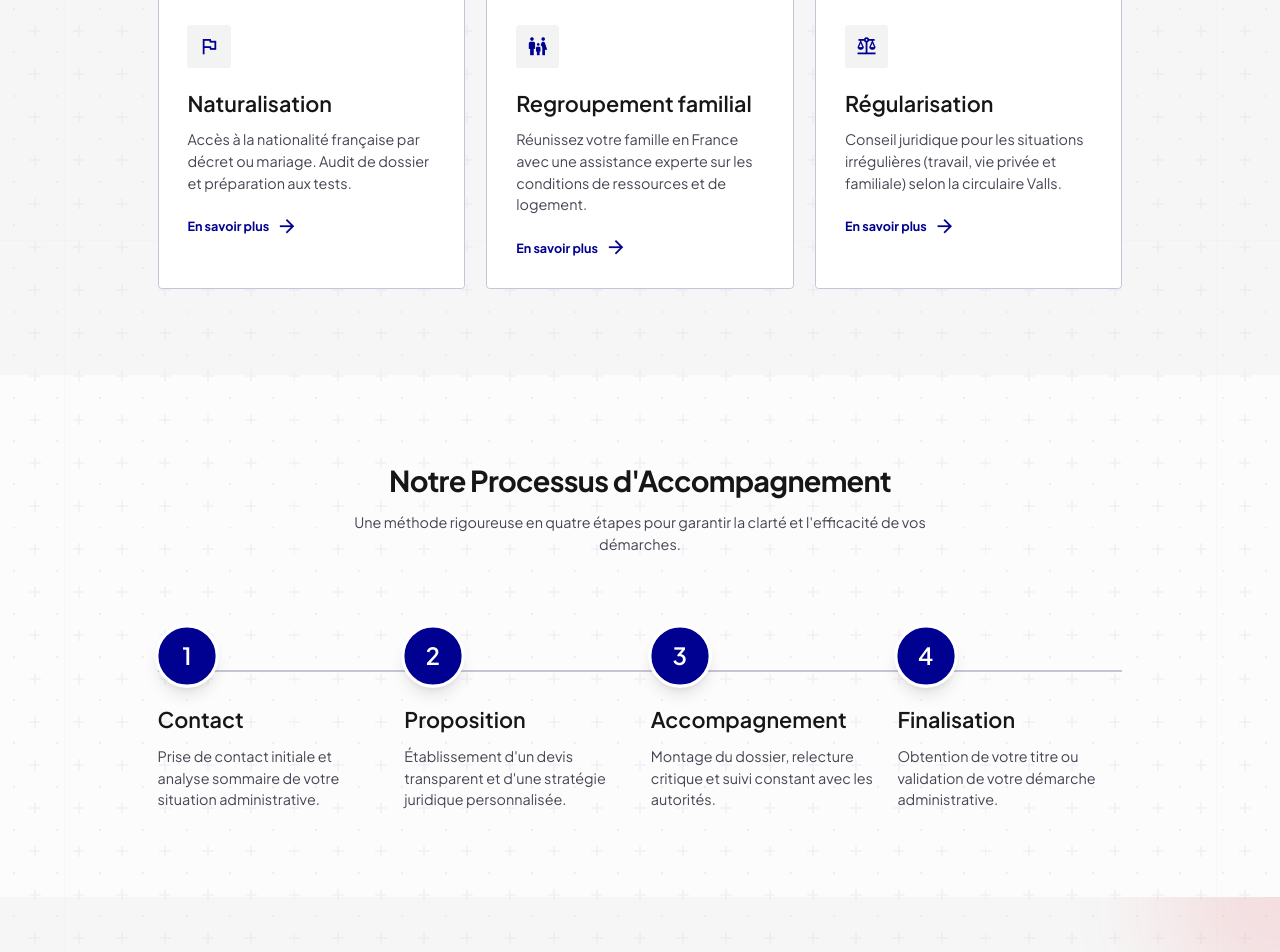
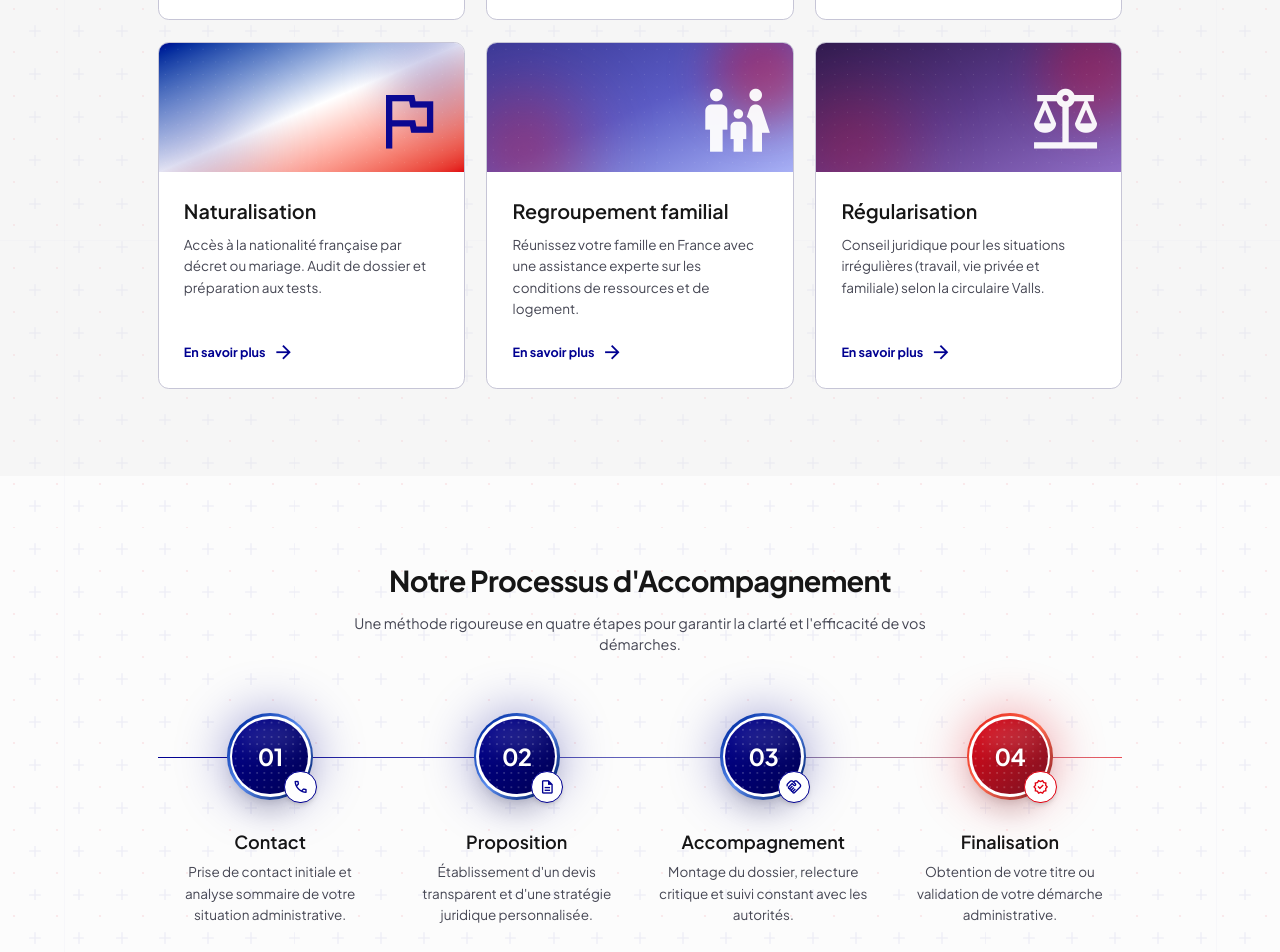
Before and after one commit to DigitariaWebs/civiqueguidance, a Next.js app: page / in a window 1280 px wide. Shown: the part 1200-2152 px from the top of the page. Built offline with nearby package versions, Linux system fonts and the light colour scheme.

Commit message:
Update branding from CiviqueGuidance to DémarchesCivique across multiple components and layout

```diff
--- a/app/components/Footer.tsx
+++ b/app/components/Footer.tsx
@@ -24,13 +24,13 @@ export default function Footer() {
           <div className="flex items-center gap-3 mb-6">
             <Image
               src="/logo.png"
-              alt="CiviqueGuidance"
+              alt="DémarchesCivique"
               width={32}
               height={32}
               className="h-8 w-8 object-contain"
             />
             <span className="text-[20px] font-bold text-french-blue">
-              CiviqueGuidance
+              DémarchesCivique
             </span>
           </div>
           <p className="text-[16px] text-on-surface-variant mb-6 leading-relaxed">
@@ -85,7 +85,7 @@ export default function Footer() {
 
       <div className="border-t border-outline-variant/30 py-8 px-page max-w-content mx-auto">
         <p className="text-[12px] text-on-surface-variant text-center opacity-70">
-          © {new Date().getFullYear()} CiviqueGuidance. Service public de
+          © {new Date().getFullYear()} DémarchesCivique. Service public de
           l&apos;accompagnement administratif.
         </p>
       </div>
--- a/app/components/Process.tsx
+++ b/app/components/Process.tsx
@@ -1,21 +1,25 @@
 const steps = [
   {
-    n: 1,
+    n: "01",
+    icon: "call",
     title: "Contact",
     desc: "Prise de contact initiale et analyse sommaire de votre situation administrative.",
   },
   {
-    n: 2,
+    n: "02",
+    icon: "description",
     title: "Proposition",
     desc: "Établissement d'un devis transparent et d'une stratégie juridique personnalisée.",
   },
   {
-    n: 3,
+    n: "03",
+    icon: "handshake",
     title: "Accompagnement",
     desc: "Montage du dossier, relecture critique et suivi constant avec les autorités.",
   },
   {
-    n: 4,
+    n: "04",
+    icon: "verified",
     title: "Finalisation",
     desc: "Obtention de votre titre ou validation de votre démarche administrative.",
   },
@@ -25,7 +29,7 @@ export default function Process() {
   return (
     <section className="py-16 sm:py-20 lg:py-24 bg-surface-container-lowest/50">
       <div className="max-w-content mx-auto px-page">
-        <div className="text-center mb-12 sm:mb-20">
+        <div className="text-center mb-12 sm:mb-16">
           <h2 className="text-[26px] leading-8 sm:text-[32px] sm:leading-10 font-bold tracking-tight text-ink-black mb-4">
             Notre Processus d&apos;Accompagnement
           </h2>
@@ -36,23 +40,90 @@ export default function Process() {
         </div>
 
         <div className="relative">
-          <div className="hidden lg:block absolute top-12 left-0 w-full h-0.5 bg-outline-variant" />
-          <div className="grid grid-cols-1 md:grid-cols-2 lg:grid-cols-4 gap-6 relative">
-            {steps.map((s) => (
+          {/* Horizontal connector line (visible from md and up) */}
+          <div className="hidden md:block absolute top-[44px] lg:top-12 left-0 right-0 mx-auto h-0.5 bg-linear-to-r from-french-blue via-french-blue/60 to-marianne-red/70" />
+
+          <ol className="grid grid-cols-1 md:grid-cols-4 gap-10 md:gap-6 relative">
+            {steps.map((s, i) => {
+              const isLast = i === steps.length - 1;
+              return (
+                <li
+                  key={s.n}
+                  className="flex flex-col items-center text-center"
+                >
+                  {/* Numbered marker — layered medal style */}
+                  <div className="relative z-10">
+                    {/* Outer halo */}
                     <div
-                key={s.n}
-                className="flex flex-col items-center lg:items-start text-center lg:text-left bg-white lg:bg-transparent p-6 lg:p-0 rounded-lg"
+                      className={`absolute inset-0 rounded-full blur-xl scale-110 ${
+                        isLast ? "bg-marianne-red/30" : "bg-french-blue/30"
+                      }`}
+                    />
+                    {/* Outer ring */}
+                    <div
+                      className={`relative w-[88px] h-[88px] lg:w-24 lg:h-24 rounded-full p-[3px] ${
+                        isLast
+                          ? "bg-linear-to-br from-marianne-red via-[#ff6a4d] to-[#7a1020]"
+                          : "bg-linear-to-br from-french-blue via-[#5b8def] to-[#000053]"
+                      } shadow-xl`}
                     >
-                <div className="w-16 h-16 rounded-full bg-french-blue text-white flex items-center justify-center text-[24px] font-semibold mb-6 relative z-10 border-4 border-white scale-110 shadow-lg">
+                      {/* White separator */}
+                      <div className="w-full h-full rounded-full bg-white p-[3px]">
+                        {/* Inner gradient core */}
+                        <div
+                          className={`w-full h-full rounded-full flex items-center justify-center relative overflow-hidden ${
+                            isLast
+                              ? "bg-linear-to-br from-marianne-red to-[#7a1020]"
+                              : "bg-linear-to-br from-french-blue to-[#000053]"
+                          }`}
+                        >
+                          {/* Subtle dot pattern inside */}
+                          <div
+                            className="absolute inset-0 opacity-25"
+                            style={{
+                              backgroundImage:
+                                "radial-gradient(rgba(255,255,255,0.7) 1px, transparent 1px)",
+                              backgroundSize: "8px 8px",
+                            }}
+                          />
+                          {/* Glossy highlight */}
+                          <div className="absolute inset-x-2 top-1.5 h-1/3 rounded-full bg-white/15 blur-md" />
+                          <span className="relative text-white font-bold text-[22px] lg:text-[26px] tracking-tight drop-shadow">
                             {s.n}
+                          </span>
                         </div>
-                <h4 className="text-[24px] leading-8 font-semibold text-ink-black mb-3">
+                      </div>
+                    </div>
+                    {/* Icon badge */}
+                    <div
+                      className={`absolute -bottom-1 -right-1 w-9 h-9 rounded-full bg-white shadow-md flex items-center justify-center border-2 ${
+                        isLast ? "border-marianne-red" : "border-french-blue"
+                      }`}
+                    >
+                      <span
+                        className={`material-symbols-outlined ${
+                          isLast ? "text-marianne-red" : "text-french-blue"
+                        }`}
+                        style={{ fontSize: "18px" }}
+                      >
+                        {s.icon}
+                      </span>
+                    </div>
+                  </div>
+
+                  {/* Content */}
+                  <div className="mt-8 max-w-xs px-2">
+                    <h4 className="text-[18px] sm:text-[20px] leading-7 font-semibold text-ink-black mb-2">
                       {s.title}
                     </h4>
-                <p className="text-[16px] text-on-surface-variant">{s.desc}</p>
+                    <p className="text-[14px] sm:text-[15px] leading-6 text-on-surface-variant">
+                      {s.desc}
+                    </p>
                   </div>
-            ))}
-          </div>
+                </li>
+              );
+            })}
+          </ol>
         </div>
       </div>
     </section>
--- a/app/components/Services.tsx
+++ b/app/components/Services.tsx
@@ -3,31 +3,44 @@ const services = [
     icon: "policy",
     title: "Demandeurs d'asile",
     desc: "Accompagnement complet pour les procédures OFPRA et CNDA, rédaction de récits et préparation aux entretiens.",
+    gradient: "from-french-blue via-[#1a2a8a] to-[#000053]",
+    accent: "bg-marianne-red/80",
   },
   {
     icon: "history_edu",
     title: "Étudiants",
     desc: "Gestion des visas d'études, renouvellement de titres et changement de statut vers le salariat.",
+    gradient: "from-[#0a4ea8] via-[#2563c4] to-[#5b8def]",
+    accent: "bg-white/30",
   },
   {
     icon: "assignment_ind",
     title: "Titre de séjour",
     desc: "Première demande ou renouvellement, nous sécurisons vos dossiers pour éviter les refus et les OQTF.",
+    gradient: "from-[#7a1020] via-marianne-red to-[#ff6a4d]",
+    accent: "bg-white/30",
   },
   {
     icon: "flag",
     title: "Naturalisation",
     desc: "Accès à la nationalité française par décret ou mariage. Audit de dossier et préparation aux tests.",
+    gradient: "from-french-blue via-white to-marianne-red",
+    accent: "bg-french-blue/20",
+    invertIcon: true,
   },
   {
     icon: "family_restroom",
     title: "Regroupement familial",
     desc: "Réunissez votre famille en France avec une assistance experte sur les conditions de ressources et de logement.",
+    gradient: "from-[#3a3a99] via-[#5b5bc4] to-[#a8b0f5]",
+    accent: "bg-marianne-red/40",
   },
   {
     icon: "balance",
     title: "Régularisation",
     desc: "Conseil juridique pour les situations irrégulières (travail, vie privée et familiale) selon la circulaire Valls.",
+    gradient: "from-[#2f1b50] via-[#5b3a8a] to-[#8f6dc4]",
+    accent: "bg-marianne-red/30",
   },
 ];
 
@@ -53,28 +66,56 @@ export default function Services() {
 
         <div className="grid grid-cols-1 md:grid-cols-2 lg:grid-cols-3 gap-6">
           {services.map((s) => (
+            <article
+              key={s.title}
+              className="bg-white border border-outline-variant card-hover group cursor-pointer rounded-xl overflow-hidden flex flex-col"
+            >
+              {/* Visual header */}
               <div
-              key={s.title}
-              className="bg-white p-8 border border-outline-variant card-hover group cursor-pointer rounded"
+                className={`relative h-36 bg-linear-to-br ${s.gradient} overflow-hidden`}
               >
-              <div className="w-12 h-12 bg-surface-container-low flex items-center justify-center mb-6 group-hover:bg-primary-fixed transition-colors rounded">
-                <span className="material-symbols-outlined text-french-blue">
+                {/* Decorative circles */}
+                <div
+                  className={`absolute -top-6 -right-6 w-28 h-28 rounded-full ${s.accent} blur-xl`}
+                />
+                <div
+                  className={`absolute -bottom-10 -left-6 w-32 h-32 rounded-full ${s.accent} blur-2xl`}
+                />
+                {/* Subtle pattern overlay */}
+                <div
+                  className="absolute inset-0 opacity-20"
+                  style={{
+                    backgroundImage:
+                      "radial-gradient(rgba(255,255,255,0.6) 1px, transparent 1px)",
+                    backgroundSize: "14px 14px",
+                  }}
+                />
+                {/* Large icon */}
+                <span
+                  className={`material-symbols-outlined absolute right-5 bottom-4 ${
+                    s.invertIcon ? "text-french-blue" : "text-white"
+                  }`}
+                  style={{ fontSize: "84px", lineHeight: 1, opacity: 0.95 }}
+                >
                   {s.icon}
                 </span>
               </div>
-              <h3 className="text-[24px] leading-8 font-semibold text-ink-black mb-3">
+
+              <div className="p-7 flex flex-col grow">
+                <h3 className="text-[22px] leading-7 font-semibold text-ink-black mb-3">
                   {s.title}
                 </h3>
-              <p className="text-[16px] text-on-surface-variant mb-6">
+                <p className="text-[15px] leading-6 text-on-surface-variant mb-6 grow">
                   {s.desc}
                 </p>
-              <div className="flex items-center text-french-blue text-[14px] font-bold">
+                <div className="flex items-center text-french-blue text-[14px] font-bold group-hover:gap-3 transition-all gap-2">
                   En savoir plus
-                <span className="material-symbols-outlined ml-2 text-[18px]">
+                  <span className="material-symbols-outlined text-[18px]">
                     arrow_forward
                   </span>
                 </div>
               </div>
+            </article>
           ))}
         </div>
       </div>
--- a/app/components/TrustFactors.tsx
+++ b/app/components/TrustFactors.tsx
@@ -27,7 +27,7 @@ export default function TrustFactors() {
         <div className="grid grid-cols-1 lg:grid-cols-2 gap-12 lg:gap-20 items-stretch">
           <div>
             <h2 className="text-[26px] leading-8 sm:text-[32px] sm:leading-10 font-bold tracking-tight mb-6 sm:mb-8 text-ink-black">
-              Pourquoi choisir CiviqueGuidance ?
+              Pourquoi choisir DémarchesCivique ?
             </h2>
             <div className="space-y-8 sm:space-y-10">
               {values.map((v) => (
--- a/app/layout.tsx
+++ b/app/layout.tsx
@@ -9,7 +9,7 @@ const jakarta = Plus_Jakarta_Sans({
 });
 
 export const metadata: Metadata = {
-  title: "CiviqueGuidance | Accompagnement Administratif d'Excellence",
+  title: "DémarchesCivique | Accompagnement Administratif d'Excellence",
   description:
     "Expertise juridique et administrative dédiée à la réussite de votre parcours républicain en France.",
 };
```
Also changed, not shown: app/components/Navbar.tsx (+6 -6 lines). Lines whose indentation alone changed are shown as unchanged.
